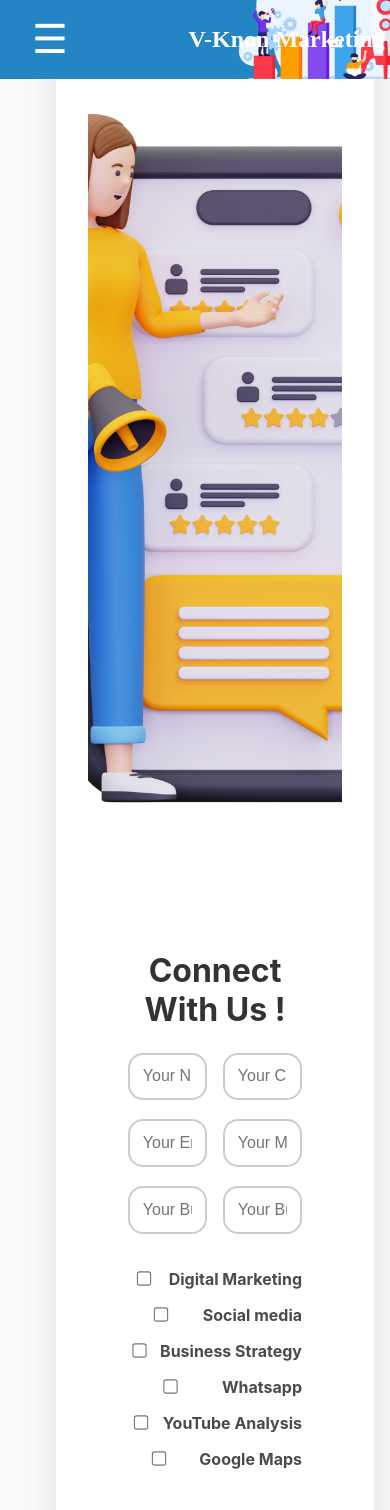
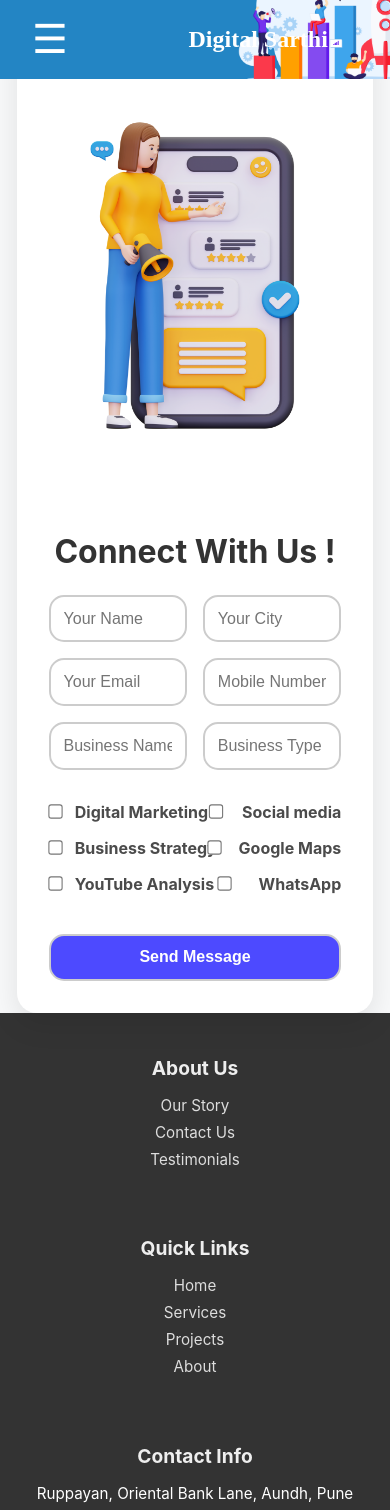
Before and after one commit to vishu3108/v-knon, a React (Create React App) app: page /contact in a window 390 px wide. Shown: the top 1510 px of the page. Built offline with nearby package versions, Linux system fonts and the light colour scheme; a web font is replaced by a local one.

Commit message:
Change Headline , Remove navbar bug in projects.js ,Contact us as mobile responsive , so testimonials

```diff
--- a/src/CSS/Contact.css
+++ b/src/CSS/Contact.css
@@ -137,44 +137,66 @@
 .submit-btn:hover {
   background-color: #333;
 }
-
-/* Responsive Design */
 @media (max-width: 768px) {
+  .contact-container
+  {
+    padding: 0%;
+    margin: 0;
+    width: 100%;
+    margin-top: 2rem;
+  }
   .contact-wrapper {
     flex-direction: column;
-    /* padding: 2rem; */
-    margin-left: 2.5rem;
-    margin-right: 2.5;
   }
-
+  .contact-form {
+    gap :1rem;
+  }
   .contact-form-wrapper {
-    padding: 2.5rem;
+    padding: 0;
+    flex: 1;
+    margin-top: 0.2rem;
   }
 
   .contact-image {
     margin-left: 0;
     flex: auto;
-    height: 820px;
-    width: 100%;
+    height: 50vh; /* Allow height to adjust proportionally */
+    width: 100%; /* Full width of the container */
     display: block;
+    padding: 0;
+    margin: 0;
+    background-size: contain; /* Ensures the image scales proportionally */
+    background-position: center; /* Keeps the image centered */
+    background-repeat: no-repeat; /* Prevents repeating the background */
   }
 
-  .contact-form input,
+  .contact-form input
+  {
+    margin-left: 0;
+    width: 100%;
+  }
   .contact-form .submit-btn {
-    width: 60%;
+    width: 100%;
   }
 
     .checkbox-group {
-    justify-content: center;
+      display: flex;
+      flex-wrap: wrap;  /* Allow items to wrap */
+      gap: 1rem; /* Space between checkboxes */
+      justify-content: flex-start; /* Align items to the left */
     }
 
+    /* Make each checkbox item take up half the container width (2 per row) */
     .checkbox-item {
-    width: calc(50% - 1rem); /* 2 checkboxes per row on smaller screens */
+      width: calc(50% - 0.5rem);  /* 2 checkboxes per row */
+      font-size: 1rem;
+      display: flex;
+      align-items: center;
+      gap: 0.5rem;
+      white-space: inherit;
     }
+    .checkbox-item label {
+      font-size: 1rem;
     }
 
-@media (max-width: 480px) {
-  .checkbox-item {
-    width: 100%; /* 1 checkbox per row on very small screens */
 }
-}
--- a/src/CSS/Navbar.css
+++ b/src/CSS/Navbar.css
@@ -60,6 +60,7 @@
     left: 50%;
     transform: translateX(-50%);
   }
+
 }
 
 /* Hide Navbar Links on Mobile */
--- a/src/CSS/Projects.css
+++ b/src/CSS/Projects.css
@@ -172,7 +172,7 @@
   color: #555;
 }
 
-@media (max-width: 1080px) {
+@media (max-width: 768px) {
   .project-container {
     flex-direction: column;
   }
@@ -190,6 +190,9 @@
     align-items: center;
     width: 40%;
     margin: 2px auto;
+  }
+  .section-heading{
+    font-size: 2rem;
   }
 }
 
@@ -228,7 +231,7 @@
   background-color: #007bff;
 }
 
-@media (max-width: 1080px) {
+@media (max-width: 768px) {
   .tabs {
     flex-direction: column;
   }
@@ -296,33 +299,25 @@
 }
 
 /* 📱 Mobile Gallery Slider */
-@media (max-width: 1080px) {
+@media (max-width: 768px) {
   .gallery-wrapper {
-    position: relative;
+    display: inline-block;
+    width: 100%;
+    max-width: 300px; /* Fix the size */
+    height: auto;
     overflow: hidden;
-    width: 100%;
   }
 
-  .gallery-container {
-    display: flex;
-    flex-wrap: nowrap;
-    overflow-x: auto;
-    scroll-snap-type: x mandatory;
-    animation: autoSlide 30s infinite linear;
+  .gallery-image {
+    width: 100%;
+    height: auto;
+    transition: transform 0.3s ease;
   }
 
-  .gallery-container img {
-    flex: 0 0 100%;
-    width: 100%;
-    height: auto;
-    margin: 0;
-    scroll-snap-align: center;
-    transition: transform 0.5s ease-in-out;
+  .gallery-wrapper:hover .gallery-image {
+    transform: scale(1.05);
   }
-
-  .gallery-container::-webkit-scrollbar {
-    display: none;
+  .gallery-title {
+    font-size: 2rem;
   }
-
-
 }
--- a/src/CSS/Testimonials.css
+++ b/src/CSS/Testimonials.css
@@ -104,13 +104,14 @@
 @media (max-width: 768px) {
   .slick-slider {
       max-width: 100%;
-      padding: 0 10px;
+      padding: 2 10px;
+
   }
 
   .testimonial-card {
       width: 85%;
-      height: auto;
+      height: 300px;
       margin: 0 auto 15px;
-      padding: 1.5rem;
+      padding: 1rem;
   }
 }
--- a/src/components/Contact.js
+++ b/src/components/Contact.js
@@ -121,7 +121,7 @@ const Contact = () => {
               <motion.input
                 type="tel"
                 name="mobile"
-                placeholder="Your Mobile Number"
+                placeholder="Mobile Number"
                 value={formData.mobile}
                 onChange={handleChange}
                 whileFocus={{ scale: 1.05 }}
@@ -133,7 +133,7 @@ const Contact = () => {
               <motion.input
                 type="text"
                 name="businessName"
-                placeholder="Your Business Name"
+                placeholder="Business Name"
                 value={formData.businessName}
                 onChange={handleChange}
                 whileFocus={{ scale: 1.05 }}
@@ -141,7 +141,7 @@ const Contact = () => {
               <motion.input
                 type="text"
                 name="businessType"
-                placeholder="Your Business Type"
+                placeholder="Business Type"
                 value={formData.businessType}
                 onChange={handleChange}
                 whileFocus={{ scale: 1.05 }}
@@ -154,9 +154,9 @@ const Contact = () => {
                 "Digital Marketing",
                 "Social media",
                 "Business Strategy",
-                "Whatsapp",
+                "Google Maps",
                 "YouTube Analysis",
-                "Google Maps"
+                "WhatsApp  "
               ].map((preference) => (
                 <div className="checkbox-item" key={preference}>
                   <input
--- a/src/components/Footer.js
+++ b/src/components/Footer.js
@@ -1,4 +1,5 @@
 import React from 'react';
+import { Link } from 'react-router-dom'; // Import Link from React Router
 import '../CSS/Footer.css';
 import { FaFacebook, FaInstagram, FaLinkedin } from 'react-icons/fa';
 
@@ -9,19 +10,19 @@ const Footer = () => {
         <div className="footer-section">
           <h3 className="footer-title">About Us</h3>
           <ul className="footer-list">
-            <li className="footer-item"><a className="footer-link" href="/about">Our Story</a></li>
-            <li className="footer-item"><a className="footer-link" href="/contact">Contact Us</a></li>
-            <li className="footer-item"><a className="footer-link" href="/testimonials">Testimonials</a></li>
+            <li className="footer-item"><Link className="footer-link" to="/about">Our Story</Link></li>
+            <li className="footer-item"><Link className="footer-link" to="/contact">Contact Us</Link></li>
+            <li className="footer-item"><Link className="footer-link" to="/testimonials">Testimonials</Link></li>
           </ul>
         </div>
 
         <div className="footer-section">
           <h3 className="footer-title">Quick Links</h3>
           <ul className="footer-list">
-            <li className="footer-item"><a className="footer-link" href="/">Home</a></li>
-            <li className="footer-item"><a className="footer-link" href="/services">Services</a></li>
-            <li className="footer-item"><a className="footer-link" href="/projects">Projects</a></li>
-            <li className="footer-item"><a className="footer-link" href="/about">About</a></li>
+            <li className="footer-item"><Link className="footer-link" to="/">Home</Link></li>
+            <li className="footer-item"><Link className="footer-link" to="/services">Services</Link></li>
+            <li className="footer-item"><Link className="footer-link" to="/projects">Projects</Link></li>
+            <li className="footer-item"><Link className="footer-link" to="/about">About</Link></li>
           </ul>
         </div>
 
--- a/src/components/Home.js
+++ b/src/components/Home.js
@@ -26,8 +26,8 @@ const Home = () => {
           <div className="heading1-container" aria-label="Welcome to V-knon">
             Welcome To
           </div>
-          <div className="heading2-container">V-knon Marketing</div>
-          <p className="sub-text">Its Your Will To Be Known By Your Customers...</p>
+          <div className="heading2-container">Digital Sarthi</div>
+          <p className="sub-text">Sarthi of Your Digital Success...</p>
           <button className="home-button" onClick={scrollToComponents}>Get Started</button>
         </div>
       </div>
--- a/src/components/Navbar.js
+++ b/src/components/Navbar.js
@@ -4,7 +4,7 @@ import '../CSS/Navbar.css';
 
 const Navbar = () => {
   const [scroll, setScroll] = useState(false);
-  const [menuOpen, setMenuOpen] = useState(false);
+  const [menuOpen, setMenuOpen] = useState(false); // Ensure it's false initially
 
   useEffect(() => {
     const handleScroll = () => {
@@ -15,6 +15,10 @@ const Navbar = () => {
     window.addEventListener('scroll', handleScroll);
     return () => window.removeEventListener('scroll', handleScroll);
   }, []);
+
+  const toggleMenu = () => {
+    setMenuOpen(!menuOpen); // Toggle the menu open/close
+  };
 
   return (
     <nav className={`navbar ${scroll ? 'navbar-scroll' : ''}`}>
@@ -28,17 +32,17 @@ const Navbar = () => {
       </div>
 
       {/* Website Title (V-Knon Marketing) */}
-      <div className="site-title">V-Knon Marketing</div>
+      <div className="site-title">Digital Sarthi</div>
 
       {/* Hamburger Icon for Mobile */}
-      <div className="menu-icon" onClick={() => setMenuOpen(true)}>
+      <div className="menu-icon" onClick={toggleMenu}>
         ☰
       </div>
 
       {/* Sidebar Menu (Mobile) */}
       <div className={`nav-menu ${menuOpen ? 'open' : ''}`}>
         {/* Close Button (Moved to Left) */}
-        <div className="close-icon" onClick={() => setMenuOpen(false)}>✖</div>
+        <div className="close-icon" onClick={toggleMenu}>✖</div>
 
         <ul className="nav-links-sidebar">
           <li><Link to="/" className="nav-link" onClick={() => setMenuOpen(false)}>Home</Link></li>
--- a/src/components/Projects.js
+++ b/src/components/Projects.js
@@ -198,12 +198,17 @@ const Projects = () => {
                 </div>
               ) : (
                 // Mobile: Single image slide
-                <motion.img
+                <motion.div
+                className="gallery-wrapper"
+                whileHover={{ scale: 1.05 }}
+                transition={{ duration: 0.3 }}
+                >
+                <img
                   src={projects[activeTab].gallery[galleryIndex]}
                   alt="Gallery"
-                  whileHover={{ scale: 1.1 }}
-                  transition={{ duration: 0.3 }}
+                  className="gallery-image"
                 />
+              </motion.div>
               )}
             </div>
 
--- a/src/components/Testimonials.js
+++ b/src/components/Testimonials.js
@@ -62,7 +62,22 @@ const Testimonials = () => {
     autoplaySpeed: 3000,
     centerMode: true,
     centerPadding: "20px",
-
+    responsive: [
+      {
+        breakpoint: 1024, // For tablet view
+        settings: {
+          slidesToShow: 2, // Show 2 cards on tablets
+          centerPadding: "10px",
+        },
+      },
+      {
+        breakpoint: 768, // For mobile view
+        settings: {
+          slidesToShow: 1, // Show 1 card on mobile
+          centerPadding: "20px", // Padding to avoid edge touching
+        },
+      },
+    ],
   };
 
 
```
Also changed, not shown: src/CSS/Home.css (+25 -9 lines). Lines whose indentation alone changed are shown as unchanged.
